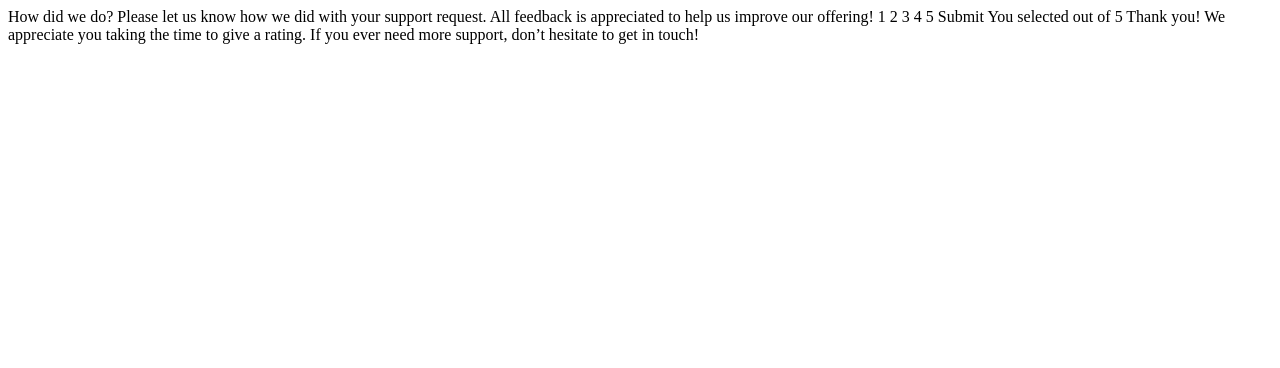
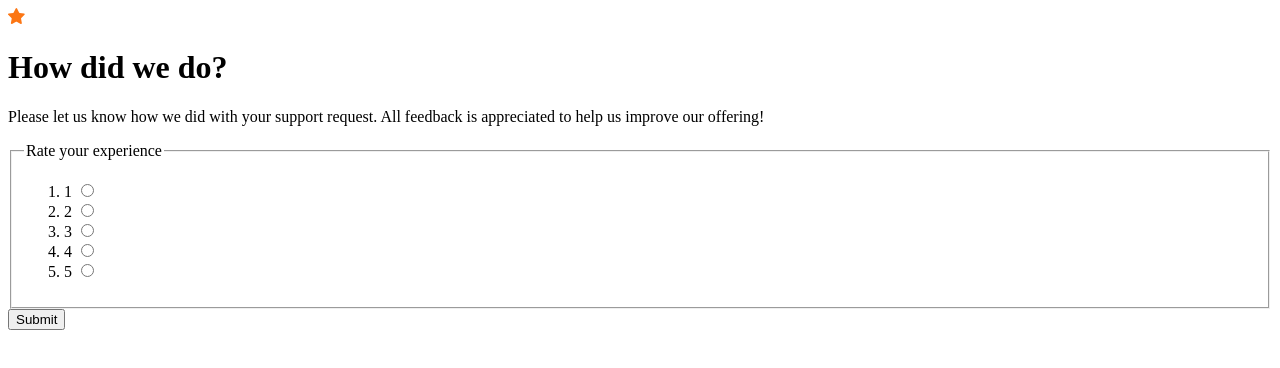
Before and after one commit to JesuSaid/Interactive-rating-component, a plain HTML site: page index.html in a window 1280 px wide. Drawn offline with Linux system fonts and the light colour scheme.

Commit message:
feat: add semantic rating form structure.
- Add rating and thank-you views, labeled radio controls, native selection validation, and component classes.

```diff
--- a/index.html
+++ b/index.html
@@ -3,38 +3,52 @@
 <head>
   <meta charset="UTF-8">
   <meta name="viewport" content="width=device-width, initial-scale=1.0">
-
-  <link rel="icon" type="image/png" sizes="32x32" href="./images/favicon-32x32.png">
-
-  <title>Frontend Mentor | Interactive rating component</title>
-
+  <link rel="icon" type="image/png" sizes="32x32" href="./assets/images/favicon-32x32.png">
+  <title>Interactive rating component</title>
 </head>
 <body>
+  <main class="main">
+    <div class="rating">
+      <img src="./assets/images/icon-star.svg" alt="">
+      <h1 class="title rating__title">How did we do?</h1>
+      <p class="text rating__description">Please let us know how we did with your support request. All feedback is appreciated to help us improve our offering!</p>
+      <form>
+        <fieldset>
+          <legend>Rate your experience</legend>
+          <ol class="rating__options">
+            <li class="rating__pick">
+              <label class="rating__label" for="value-1">1</label>
+              <input class="rating__input" required type="radio" id="value-1" value="1" name="rating">
+            </li>
+            <li class="rating__pick">
+              <label class="rating__label" for="value-2">2</label>
+              <input class="rating__input" type="radio" id="value-2" value="2" name="rating">
+            </li>
+            <li class="rating__pick">
+              <label class="rating__label" for="value-3">3</label>
+              <input class="rating__input" type="radio" id="value-3" value="3" name="rating">
+            </li>
+            <li class="rating__pick">
+              <label class="rating__label" for="value-4">4</label>
+              <input class="rating__input" type="radio" id="value-4" value="4" name="rating">
+            </li>
+            <li class="rating__pick">
+              <label class="rating__label" for="value-5">5</label>
+              <input class="rating__input" type="radio" id="value-5" value="5" name="rating">
+            </li>
+          </ol>
+        </fieldset>
+        <button class="rating__submit" type="submit">Submit</button>
+      </form>
+    </div>
 
-  <!-- Rating state start -->
+    <div hidden class="thank-you">
+      <img src="./assets/images/illustration-thank-you.svg" alt="">
+      <p class="thank-you__result">You selected <span></span> out of 5</p>
+      <h1 class="title thank-you__title">Thank you!</h1>
+      <p class="text thank-you__description">We appreciate you taking the time to give a rating. If you ever need more support, don’t hesitate to get in touch!</p>
+    </div>
 
-  How did we do?
-
-  Please let us know how we did with your support request. All feedback is appreciated
-  to help us improve our offering!
-
-  1 2 3 4 5
-
-  Submit
-
-  <!-- Rating state end -->
-
-  <!-- Thank you state start -->
-
-  You selected <!-- Add rating here --> out of 5
-
-  Thank you!
-
-  We appreciate you taking the time to give a rating. If you ever need more support,
-  don’t hesitate to get in touch!
-
-  <!-- Thank you state end -->
-
-  </footer>
+  </main>
 </body>
 </html>
```
Also changed, not shown: 1 other file.
